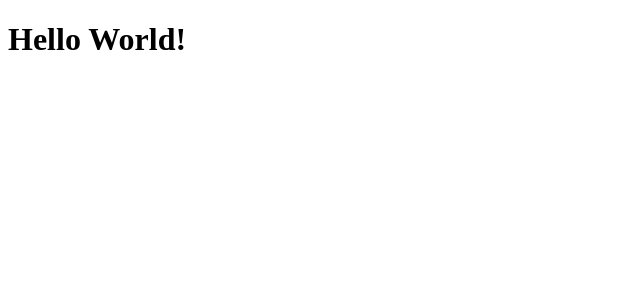
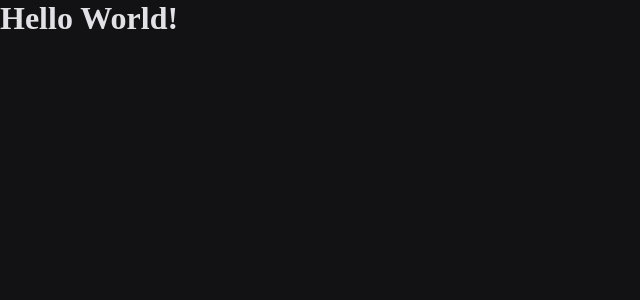
Before and after one commit to rafa7w/nextjs-shop, a Next.js app: page / in a window 1280 px wide. Shown: the top 300 px of the page, without its empty margins (0-640 px from the left). Built offline with nearby package versions, Linux system fonts and the light colour scheme.

Commit message:
global styles

```diff
--- a/src/pages/_app.tsx
+++ b/src/pages/_app.tsx
@@ -1,3 +1,8 @@
-export function App({ Component, pageProps }) {
+import { AppProps } from "next/app";
+import { globalStyles } from "../styles/global";
+
+globalStyles()
+
+export default function App({ Component, pageProps }: AppProps) {
   return <Component {...pageProps} />
 }
--- /dev/null
+++ b/src/styles/global.ts
@@ -0,0 +1,19 @@
+import { globalCss } from ".";
+
+export const globalStyles = globalCss({
+  '*': {
+    margin: 0,
+    padding: 0,
+  },
+
+  body: {
+    backgroundColor: '$gray900',
+    color: '$gray100',
+    '-webkit-font-smoothing': 'antialiased'
+  },
+
+  'boyd, input, textarea, button': {
+    fontFamily: 'Roboto',
+    fontWeight: 400
+  }
+})
--- a/src/styles/index.ts
+++ b/src/styles/index.ts
@@ -12,7 +12,15 @@
  } = createStitches({
   theme: {
     colors: {
-      rocketseat: '#8257e6'
+      white: '#fff',
+
+      gray900: '#121214',
+      gray800: '#202024',
+      gray300: '#c4c4cc',
+      gray100: '#e1e1e6',
+
+      green500: '#00875f',
+      green300: '#00b37e',
     }
   }
  })
```
